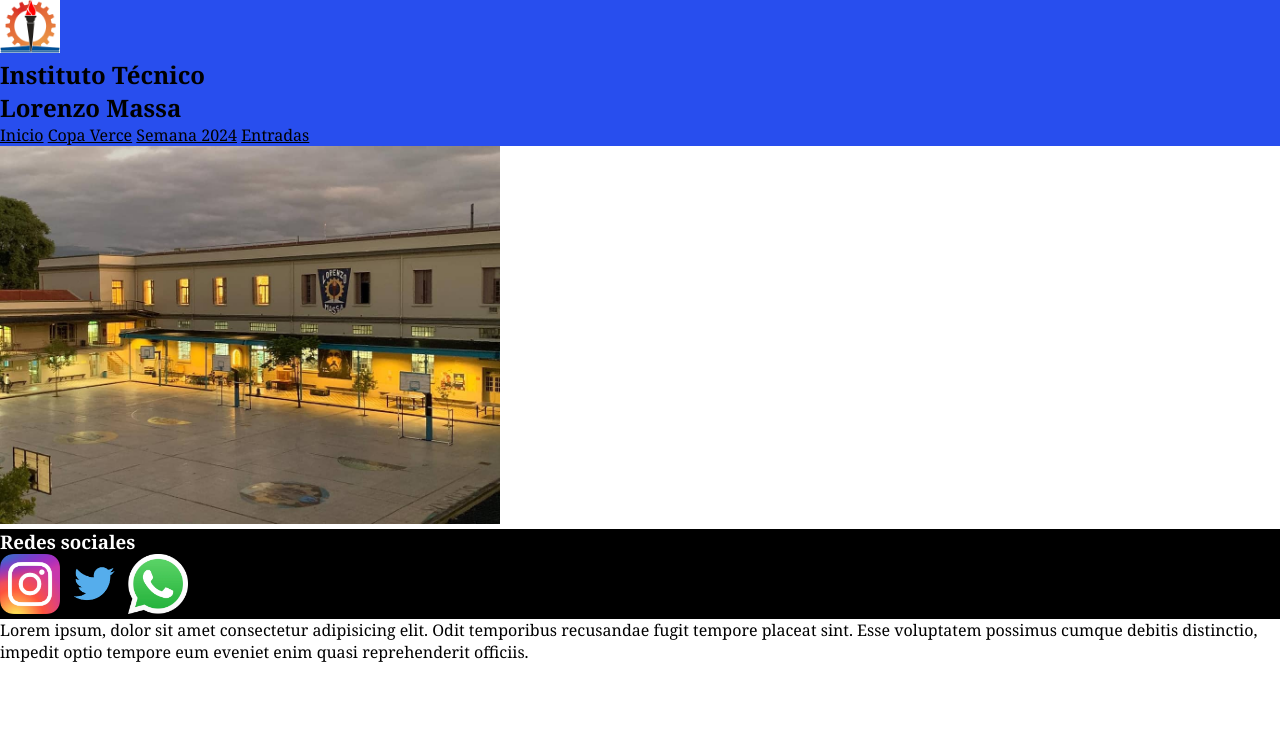
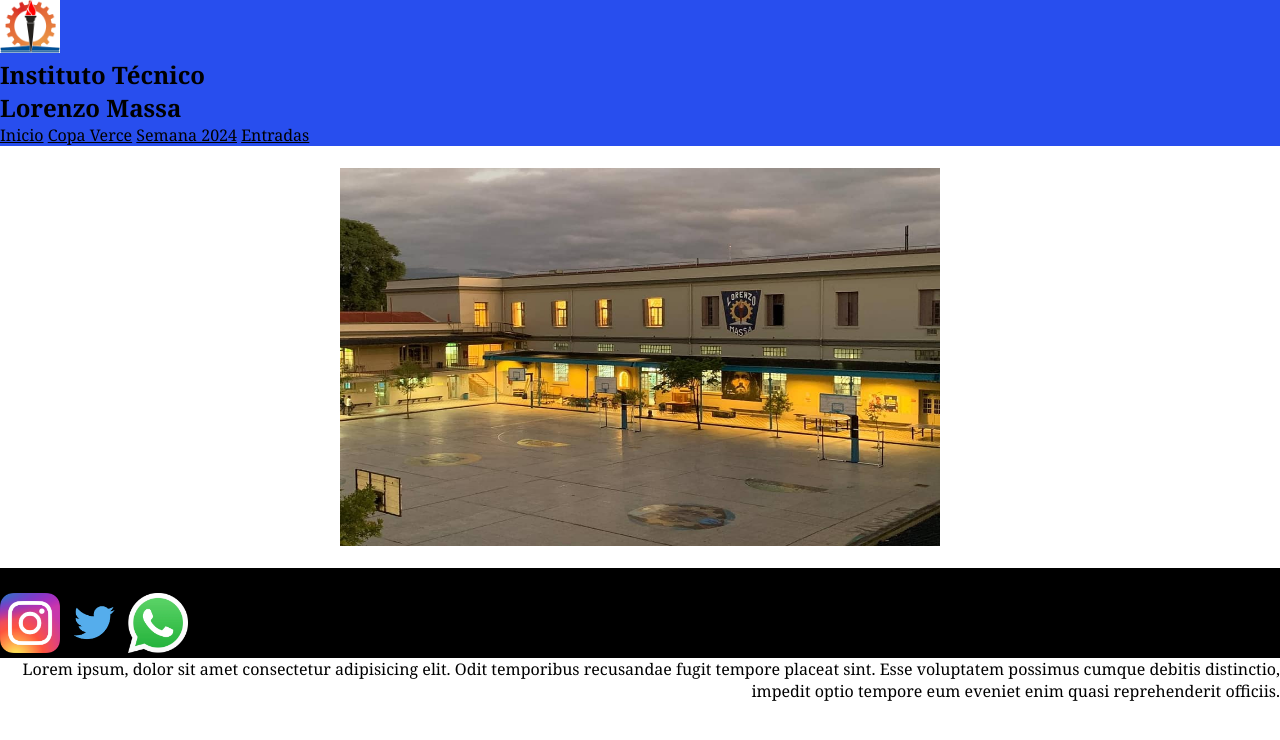
Before and after one commit to MauroTorresGit/celmTorres, a plain HTML site: page index.html in a window 1280 px wide. Drawn offline with Linux system fonts and the light colour scheme.

Commit message:
Avance css

```diff
--- a/css/style.css
+++ b/css/style.css
@@ -1,10 +1,14 @@
 * {
     padding: 0px;
     margin: 0px;;
+    font-family:Georgia, 'Times New Roman', Times, serif;
 }
 
 #patio {
     block-size: 10cm;
+    margin: auto;
+    display: block;
+    width: 600px;
 }
 
 header {
@@ -12,14 +16,15 @@ header {
 }
 
 nav a {
-    color:black
+    color:black;
+    text-align: right;
 }
 
 nav a:hover {
     color:white
 }
 
-h3{
+.pie{
    color : white;
 }
 
@@ -27,6 +32,6 @@ footer {
     background-color: black;
 }
 
-* {
-    font-family:Georgia, 'Times New Roman', Times, serif;
+p {
+    text-align: right;
 }
--- a/index.html
+++ b/index.html
@@ -27,11 +27,13 @@
         </div>
     </header>
     <div>
+        <br>
         <img width="500px" src="./imagenes/patio massa.jpg" alt="" id="patio"/>
+        <br>
     </div>
     <footer>
         <div>
-            <h3 id="Redes">Redes sociales</h3>
+            <h3 class="Pie">Redes sociales</h3>
             <img width="60px" src="./imagenes/instagram-logo.webp" alt="">
             <img width="60px" src="./imagenes/580b57fcd9996e24bc43c53e.webp" alt="">
             <img width="60px" src="./imagenes/whatsapp-logo-png.webp" alt="">
```
Also changed, not shown: entradas.html (+1 -0 lines).
